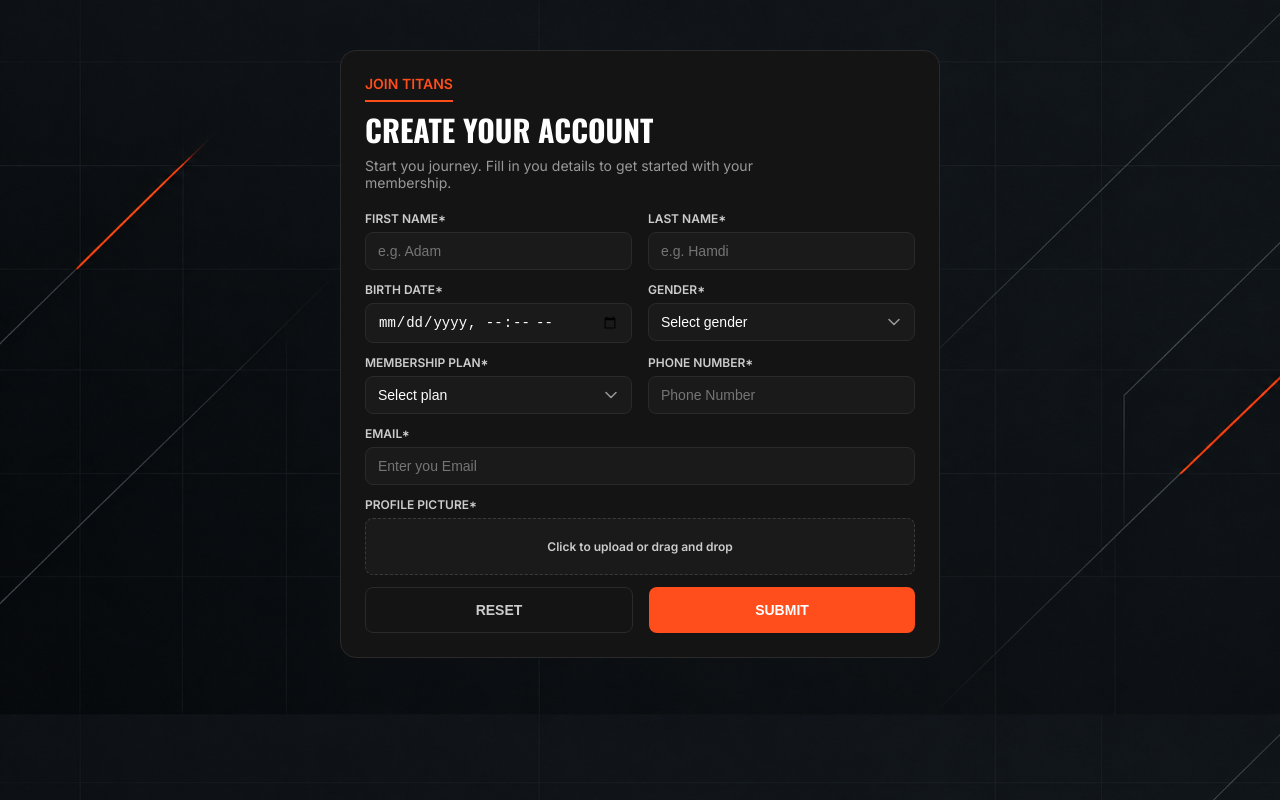
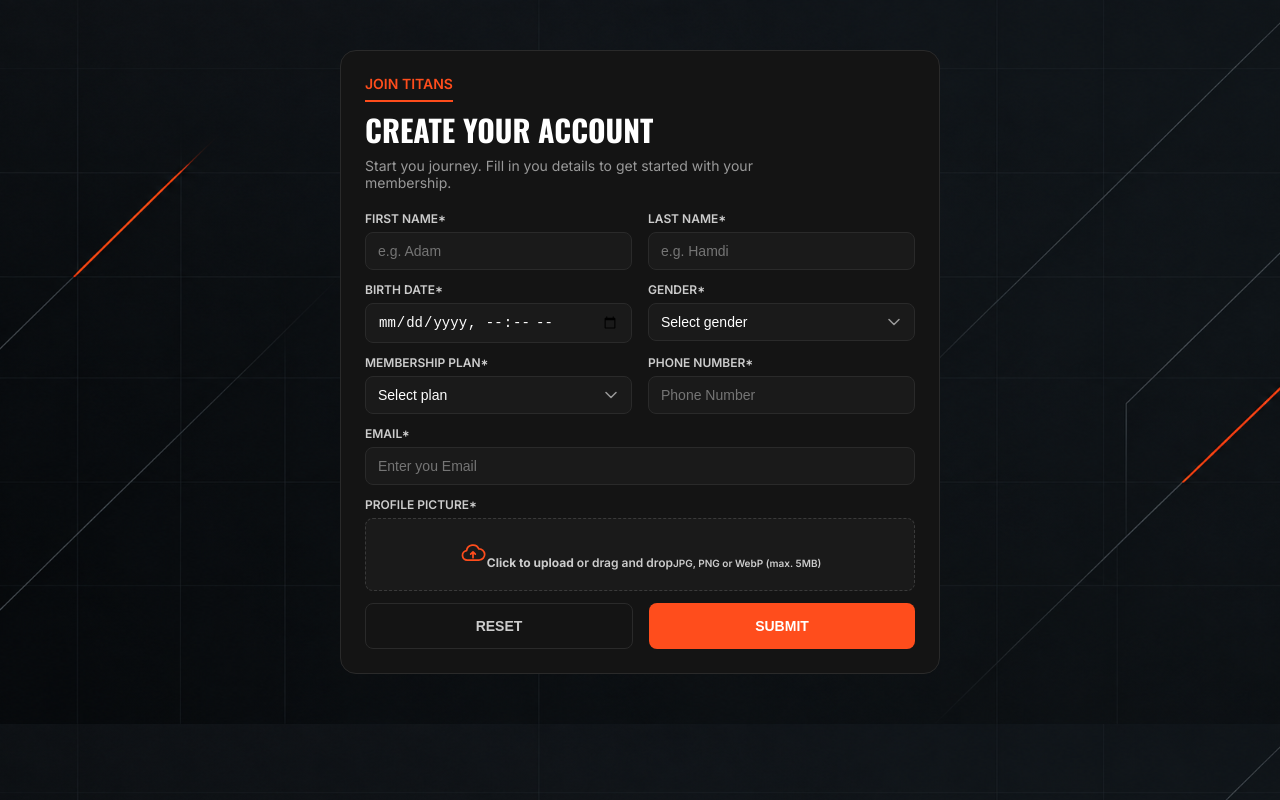
Before and after one commit to Adam-hash-a11y/titans-frontend, a React (Vite) app: page / in a window 1280 px wide. Built offline with nearby package versions, Linux system fonts and the light colour scheme.

Commit message:
feat: add preview and remove button to image dropzone

```diff
--- a/src/components/shared/imageUpload/ImageUpload.tsx
+++ b/src/components/shared/imageUpload/ImageUpload.tsx
@@ -9,6 +9,7 @@ interface Props {
   name: string;
   file: File | null;
   handleFileChange: (e: React.ChangeEvent<HTMLInputElement>) => void;
+  handleRemove: () => void;
 }
 
 export const ImageUpload: React.FunctionComponent<Props> = ({
@@ -17,20 +18,59 @@ export const ImageUpload: React.FunctionComponent<Props> = ({
   name,
   file,
   handleFileChange,
+  handleRemove,
   type,
 }) => {
   return (
     <div className={styles.Field}>
       <label htmlFor={id}>{label}</label>
-      <label htmlFor={id} className={styles.Dropzone}>
-        {file?.name || "Click to upload or drag and drop"}
-      </label>
+      <div className={styles.Dropzone}>
+        {file ? (
+          <div className={styles.FileRow}>
+            <img
+              src={URL.createObjectURL(file)}
+              alt="Profile preview"
+              className={styles.Preview}
+            />
+            <span className={styles.FileName}>{file.name}</span>
+            <button
+              type="button"
+              className={styles.RemoveButton}
+              onClick={handleRemove}
+              aria-label="Remove picture"
+            >
+              ✕
+            </button>
+          </div>
+        ) : (
+          <label htmlFor={id} className={styles.Placeholder}>
+            <svg
+              width="28"
+              height="28"
+              viewBox="0 0 24 24"
+              fill="none"
+              stroke="#ff4d1c"
+              strokeWidth="1.5"
+              strokeLinecap="round"
+              strokeLinejoin="round"
+            >
+              <path d="M7 18a4 4 0 0 1-.5-7.97A5.5 5.5 0 0 1 17 8.5a4.5 4.5 0 0 1 .5 9.5H7Z" />
+              <path d="M12 16v-5m0 0-2 2m2-2 2 2" />
+            </svg>
+            <span>
+              <strong>Click to upload</strong> or drag and drop
+            </span>
+            <small>JPG, PNG or WebP (max. 5MB)</small>
+          </label>
+        )}
+      </div>
       <input
         type={type}
         id={id}
         name={name}
         onChange={handleFileChange}
         className={styles.HiddenInput}
+        accept="image/*"
       />
     </div>
   );
```
